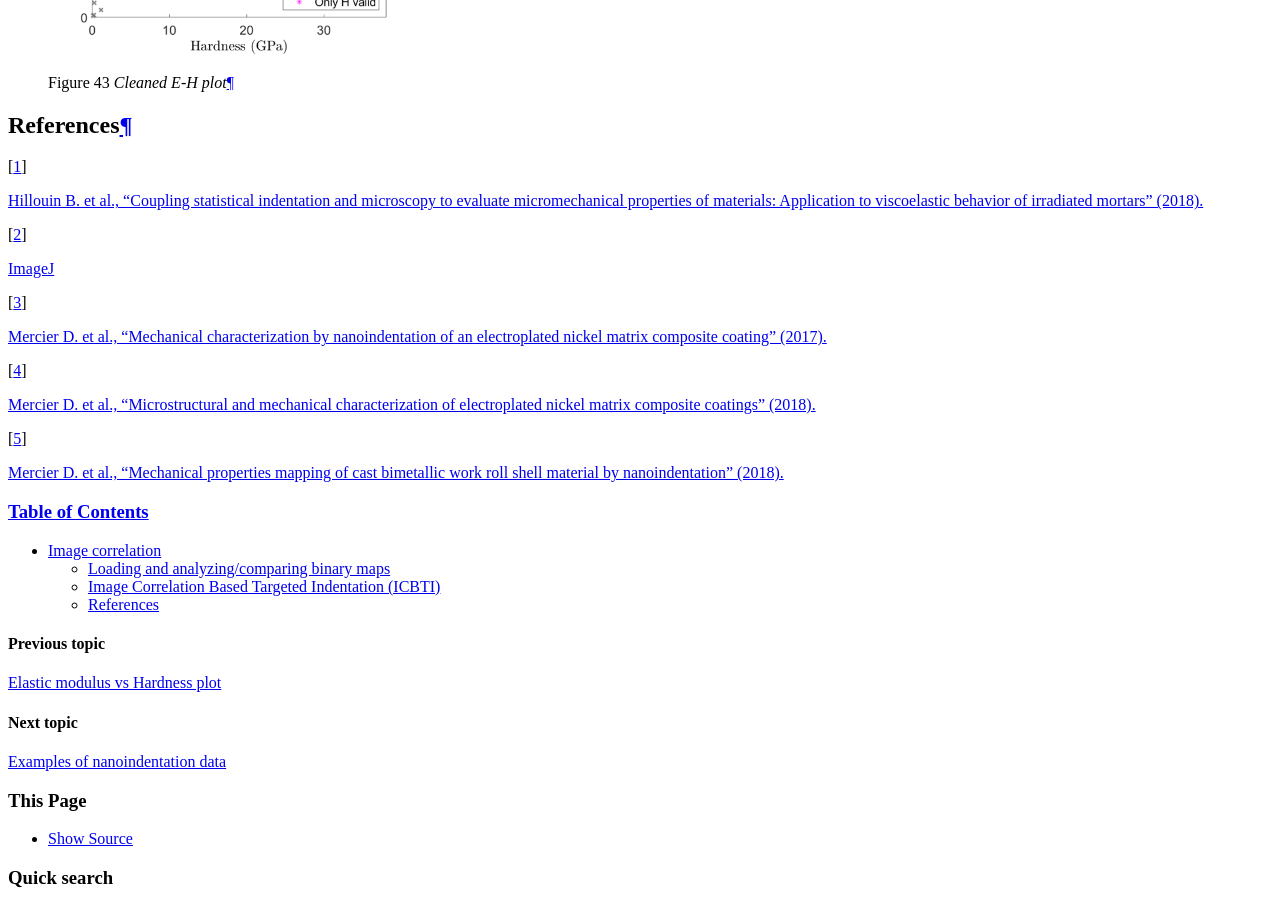
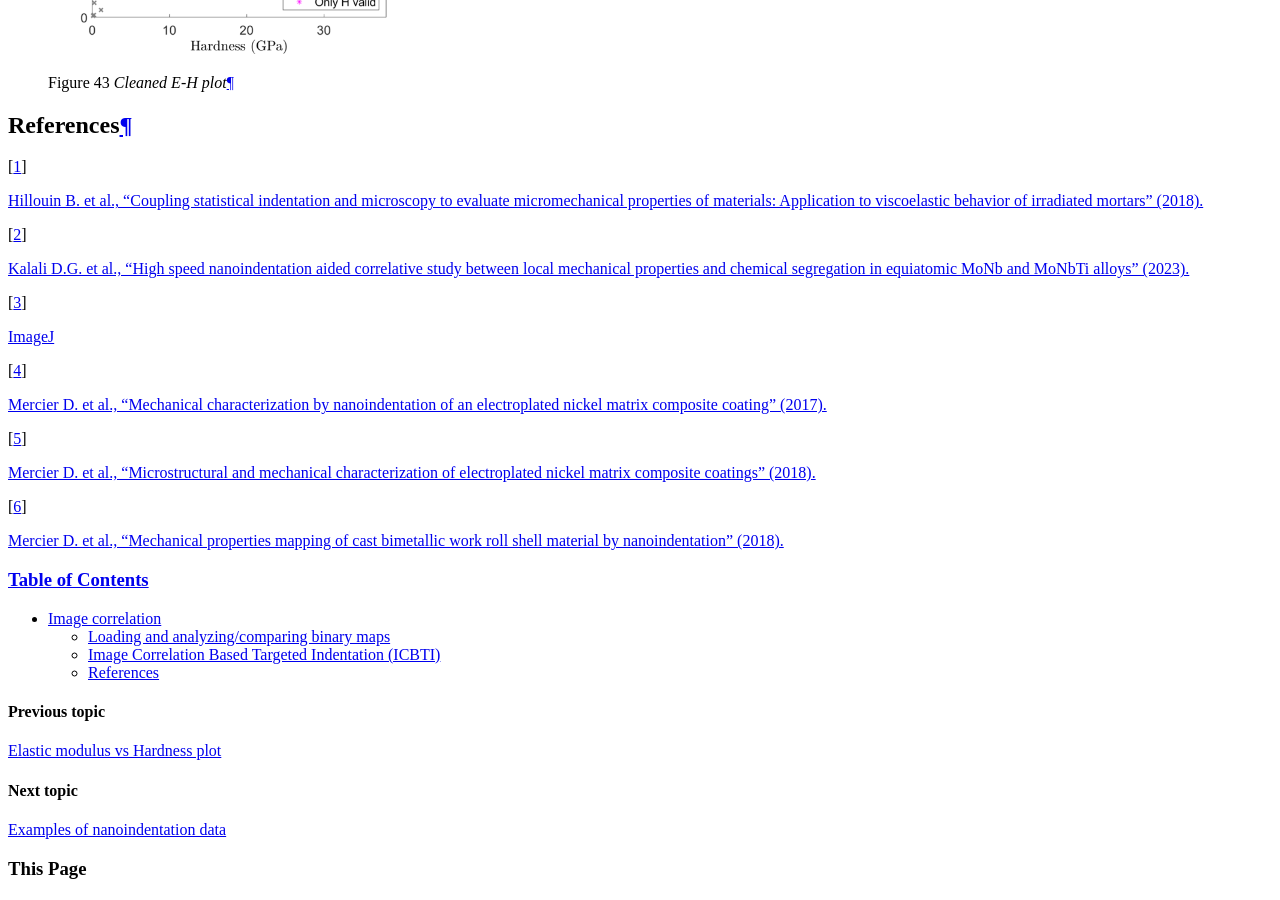
Before and after one commit to DavidMercier/TriDiMap, a Sphinx documentation site: the page built from doc/image_correlation.rst, in a window 1280 px wide and 900 px high, scrolled down 4296 px. Built offline with Sphinx 7.4.7, drawn with Linux system fonts in a browser that asks for light colours; comment, search, counter and statistics services are not loaded.

Commit message:
Update image_correlation.rst

```diff
--- a/doc/image_correlation.rst
+++ b/doc/image_correlation.rst
@@ -3,7 +3,7 @@
 
 .. include:: includes.rst
 
-Coupling statistical indentation and microscopy observation can be a good solution to evaluate micromechanical properties of materials [#Hilloulin_2018]_.
+Coupling statistical indentation and microscopy observation can be a good solution to evaluate micromechanical properties of materials [#Hilloulin_2018]_, [#Kalali_2023]_.
 
 Loading and analyzing/comparing binary maps
 ############################################
@@ -107,6 +107,7 @@
 ############################################
 
 .. [#Hilloulin_2018] `Hillouin B. et al., "Coupling statistical indentation and microscopy to evaluate micromechanical properties of materials: Application to viscoelastic behavior of irradiated mortars" (2018). <https://dx.doi.org/10.1016/j.cemconcomp.2018.09.008>`_
+.. [#Kalali_2023] `Kalali D.G. et al., "High speed nanoindentation aided correlative study between local mechanical properties and chemical segregation in equiatomic MoNb and MoNbTi alloys" (2023). <https://link.springer.com/article/10.1557/s43578-023-01007-8>`_
 .. [#ImageJ_software] `ImageJ <https://imagej.nih.gov/ij/>`_
 .. [#Mercier_2017] `Mercier D. et al., "Mechanical characterization by nanoindentation of an electroplated nickel matrix composite coating" (2017). <https://dx.doi.org/10.1051/mattech/2017014>`_
 .. [#Mercier1_2018] `Mercier D. et al., "Microstructural and mechanical characterization of electroplated nickel matrix composite coatings" (2018). <https://doi.org/10.1080/02670844.2018.1433270>`_
```
